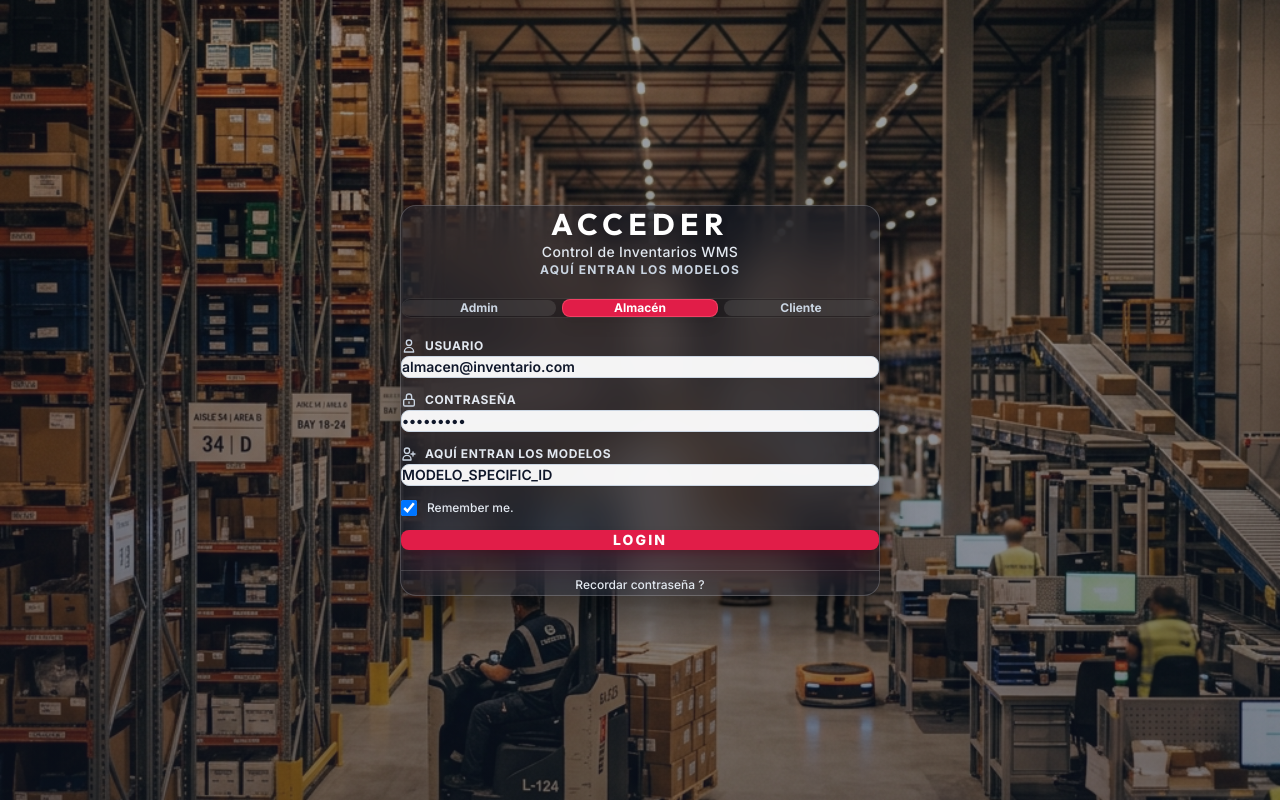
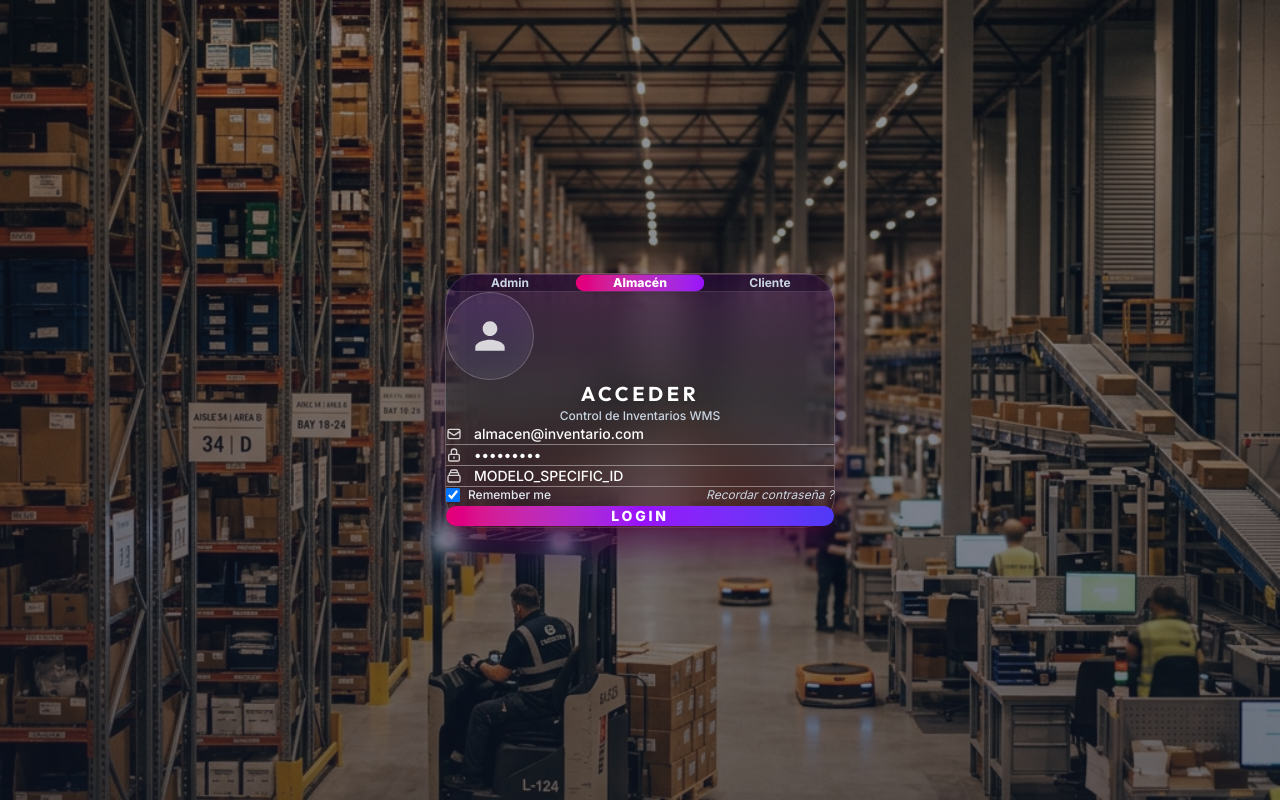
Before and after one commit to BettaLR/Inventario, a React (Vite) app in the folder frontend/: page /login in a window 1280 px wide. Built offline with nearby package versions, Linux system fonts and the light colour scheme.

Commit message:
feat: rediseño minimalista de cristal glassmorphism con avatar e inputs de linea

```diff
--- a/frontend/src/components/auth/LoginForm.jsx
+++ b/frontend/src/components/auth/LoginForm.jsx
@@ -49,37 +49,24 @@
     <div
       className="min-h-screen w-full flex items-center justify-center p-4 sm:p-6 relative bg-cover bg-center bg-no-repeat select-none font-sans"
       style={{
-        backgroundImage: `linear-gradient(to bottom, rgba(15, 23, 42, 0.4), rgba(15, 23, 42, 0.55)), url('/warehouse_bg.png')`,
+        backgroundImage: `linear-gradient(to bottom, rgba(15, 23, 42, 0.45), rgba(15, 23, 42, 0.6)), url('/warehouse_bg.png')`,
       }}
     >
-      {/* Compact High-Fidelity Glassmorphic Card (No min-h, max-w-[480px], fit-content height) */}
-      <div className="relative z-10 w-full max-w-[480px] h-auto bg-slate-900/40 backdrop-blur-xl border border-white/20 rounded-2xl shadow-2xl shadow-black/60 p-6 sm:p-8 text-white flex flex-col gap-y-4 sm:gap-y-5">
+      {/* Minimal Glassmorphic Card (Inspired by reference design) */}
+      <div className="relative z-10 w-full max-w-[390px] bg-gradient-to-b from-purple-950/40 via-slate-900/40 to-pink-950/35 backdrop-blur-xl border border-white/20 rounded-[32px] shadow-2xl shadow-purple-950/60 p-7 sm:p-9 text-white font-sans">
 
-        {/* Header Section */}
-        <div className="text-center">
-          <h1 className="text-2xl sm:text-3xl font-black tracking-[0.18em] uppercase text-white font-heading drop-shadow-md">
-            ACCEDER
-          </h1>
-          <p className="text-slate-200 text-xs sm:text-sm font-medium tracking-wide mt-1">
-            Control de Inventarios WMS
-          </p>
-          <p className="text-[10px] sm:text-xs font-bold text-slate-300 uppercase tracking-widest mt-1">
-            AQUÍ ENTRAN LOS MODELOS
-          </p>
-        </div>
-
-        {/* Tab Bar / Role Switcher */}
-        <div>
-          <div className="flex items-center justify-between gap-1.5 p-1 bg-black/25 rounded-xl border border-white/10">
+        {/* Top Role Selector Capsule */}
+        <div className="mb-6">
+          <div className="flex items-center justify-between gap-1 p-1 bg-black/30 backdrop-blur-md rounded-full border border-white/15">
             {DEMO_ROLES.map((r) => (
               <button
                 key={r.email}
                 type="button"
                 onClick={() => selectRole(r)}
-                className={`flex-1 py-1.5 px-3 rounded-lg text-xs font-bold transition-all duration-200 cursor-pointer text-center ${
+                className={`flex-1 py-1.5 px-3 rounded-full text-xs font-bold transition-all duration-300 cursor-pointer text-center ${
                   formik.values.email === r.email
-                    ? 'bg-[#E11D48] text-white shadow-lg border border-rose-400/50'
-                    : 'bg-white/10 text-slate-300 hover:bg-white/20 hover:text-white'
+                    ? 'bg-gradient-to-r from-pink-600 to-purple-600 text-white shadow-md font-extrabold scale-[1.02]'
+                    : 'text-slate-300 hover:text-white hover:bg-white/10'
                 }`}
               >
                 {r.label}
@@ -88,107 +75,112 @@
           </div>
         </div>
 
-        {/* Form Inputs */}
-        <form onSubmit={formik.handleSubmit} noValidate className="flex flex-col gap-y-3.5 text-left">
-          {/* Usuario / Email */}
-          <div>
-            <label htmlFor="email" className="flex items-center gap-2 text-xs font-bold uppercase tracking-wider text-slate-200 mb-1">
-              <svg className="w-4 h-4 text-slate-300 shrink-0" fill="none" stroke="currentColor" viewBox="0 0 24 24">
-                <path strokeLinecap="round" strokeLinejoin="round" strokeWidth="2" d="M16 7a4 4 0 11-8 0 4 4 0 018 0zM12 14a7 7 0 00-7 7h14a7 7 0 00-7-7z" />
+        {/* Circular Avatar Silhouette Header */}
+        <div className="text-center mb-7">
+          <div className="w-20 h-20 sm:w-22 sm:h-22 rounded-full bg-white/10 border border-white/20 flex items-center justify-center mx-auto mb-3 backdrop-blur-md shadow-inner text-white/80">
+            <svg className="w-10 h-10 sm:w-11 sm:h-11" fill="currentColor" viewBox="0 0 24 24">
+              <path d="M12 12c2.21 0 4-1.79 4-4s-1.79-4-4-4-4 1.79-4 4 1.79 4 4 4zm0 2c-2.67 0-8 1.34-8 4v2h16v-2c0-2.66-5.33-4-8-4z" />
             </svg>
-              <span>USUARIO</span>
-            </label>
+          </div>
+          <h1 className="text-xl font-extrabold tracking-[0.18em] uppercase text-white font-heading drop-shadow-sm">
+            ACCEDER
+          </h1>
+          <p className="text-slate-300 text-xs font-medium mt-0.5">
+            Control de Inventarios WMS
+          </p>
+        </div>
+
+        {/* Form Inputs (Minimal Underline Style) */}
+        <form onSubmit={formik.handleSubmit} noValidate className="space-y-6 text-left">
+          {/* Email / Username */}
+          <div className="relative">
+            <div className="flex items-center gap-3 border-b border-white/40 focus-within:border-pink-400 py-2 transition-colors">
+              <svg className="w-4 h-4 text-white/80 shrink-0" fill="none" stroke="currentColor" viewBox="0 0 24 24">
+                <path strokeLinecap="round" strokeLinejoin="round" strokeWidth="2" d="M3 8l7.89 5.26a2 2 0 002.22 0L21 8M5 19h14a2 2 0 002-2V7a2 2 0 00-2-2H5a2 2 0 00-2 2v10a2 2 0 002 2z" />
+              </svg>
               <input
                 id="email"
                 type="email"
                 autoComplete="email"
-              className={`w-full px-3.5 py-2.5 bg-white/95 text-slate-900 rounded-lg text-sm font-semibold outline-none transition-all placeholder-slate-400 focus:ring-2 focus:ring-[#E11D48] shadow-xs ${
-                formik.touched.email && formik.errors.email ? 'border-2 border-rose-500' : 'border border-slate-300'
-              }`}
-              placeholder="admin@inventario.com"
+                className="w-full bg-transparent text-white placeholder-slate-300 text-sm font-medium outline-none border-none focus:ring-0 p-0"
+                placeholder="USUARIO / EMAIL"
                 {...formik.getFieldProps('email')}
               />
+            </div>
             {formik.touched.email && formik.errors.email && (
               <p className="text-rose-300 text-xs mt-1 font-medium">{formik.errors.email}</p>
             )}
           </div>
 
           {/* Password */}
-          <div>
-            <label htmlFor="password" className="flex items-center gap-2 text-xs font-bold uppercase tracking-wider text-slate-200 mb-1">
-              <svg className="w-4 h-4 text-slate-300 shrink-0" fill="none" stroke="currentColor" viewBox="0 0 24 24">
+          <div className="relative">
+            <div className="flex items-center gap-3 border-b border-white/40 focus-within:border-pink-400 py-2 transition-colors">
+              <svg className="w-4 h-4 text-white/80 shrink-0" fill="none" stroke="currentColor" viewBox="0 0 24 24">
                 <path strokeLinecap="round" strokeLinejoin="round" strokeWidth="2" d="M12 15v2m-6 4h12a2 2 0 002-2v-6a2 2 0 00-2-2H6a2 2 0 00-2 2v6a2 2 0 002 2zm10-10V7a4 4 0 00-8 0v4h8z" />
               </svg>
-              <span>CONTRASEÑA</span>
-            </label>
               <input
                 id="password"
                 type="password"
                 autoComplete="current-password"
-              className={`w-full px-3.5 py-2.5 bg-white/95 text-slate-900 rounded-lg text-sm font-semibold outline-none transition-all placeholder-slate-400 focus:ring-2 focus:ring-[#E11D48] shadow-xs ${
-                formik.touched.password && formik.errors.password ? 'border-2 border-rose-500' : 'border border-slate-300'
-              }`}
-              placeholder="••••••••"
+                className="w-full bg-transparent text-white placeholder-slate-300 text-sm font-medium outline-none border-none focus:ring-0 p-0"
+                placeholder="CONTRASEÑA"
                 {...formik.getFieldProps('password')}
               />
+            </div>
             {formik.touched.password && formik.errors.password && (
               <p className="text-rose-300 text-xs mt-1 font-medium">{formik.errors.password}</p>
             )}
           </div>
 
           {/* Modelo Específico */}
-          <div>
-            <label htmlFor="modelo" className="flex items-center gap-2 text-xs font-bold uppercase tracking-wider text-slate-200 mb-1">
-              <svg className="w-4 h-4 text-slate-300 shrink-0" fill="none" stroke="currentColor" viewBox="0 0 24 24">
-                <path strokeLinecap="round" strokeLinejoin="round" strokeWidth="2" d="M18 9v3m0 0v3m0-3h3m-3 0h-3m-2-5a4 4 0 11-8 0 4 4 0 018 0zM3 20a6 6 0 0112 0v1H3v-1z" />
+          <div className="relative">
+            <div className="flex items-center gap-3 border-b border-white/40 focus-within:border-pink-400 py-2 transition-colors">
+              <svg className="w-4 h-4 text-white/80 shrink-0" fill="none" stroke="currentColor" viewBox="0 0 24 24">
+                <path strokeLinecap="round" strokeLinejoin="round" strokeWidth="2" d="M19 11H5m14 0a2 2 0 012 2v6a2 2 0 01-2 2H5a2 2 0 01-2-2v-6a2 2 0 012-2m14 0V9a2 2 0 00-2-2M5 11V9a2 2 0 012-2m0 0V5a2 2 0 012-2h6a2 2 0 012 2v2M7 7h10" />
               </svg>
-              <span>AQUÍ ENTRAN LOS MODELOS</span>
-            </label>
               <input
                 id="modelo"
                 type="text"
-              className="w-full px-3.5 py-2.5 bg-white/95 text-slate-900 rounded-lg text-sm font-semibold outline-none transition-all placeholder-slate-400 focus:ring-2 focus:ring-[#E11D48] shadow-xs border border-slate-300"
-              placeholder="MODELO_SPECIFIC_ID"
+                className="w-full bg-transparent text-white placeholder-slate-300 text-sm font-medium outline-none border-none focus:ring-0 p-0"
+                placeholder="MODELO ESPECÍFICO"
                 {...formik.getFieldProps('modelo')}
               />
             </div>
+          </div>
 
-          {/* Remember Me */}
-          <div className="flex items-center text-xs text-slate-200 pt-0.5">
-            <label className="flex items-center gap-2.5 cursor-pointer select-none">
+          {/* Same-row Checkbox & Forgot Password Link */}
+          <div className="flex items-center justify-between text-xs text-slate-200 pt-1">
+            <label className="flex items-center gap-2 cursor-pointer select-none">
               <input
                 type="checkbox"
                 checked={rememberMe}
                 onChange={(e) => setRememberMe(e.target.checked)}
-                className="w-4 h-4 rounded border-slate-500 bg-slate-800 text-[#E11D48] focus:ring-[#E11D48] cursor-pointer"
+                className="w-3.5 h-3.5 rounded border-white/40 bg-black/30 text-pink-500 focus:ring-pink-500 cursor-pointer"
               />
-              <span className="font-medium text-slate-200">Remember me.</span>
+              <span className="font-medium text-slate-200">Remember me</span>
             </label>
+
+            <span className="text-slate-300 hover:text-white transition-colors cursor-pointer italic text-xs">
+              Recordar contraseña ?
+            </span>
           </div>
 
           {/* Server Error Alert */}
           {errorServidor && (
-            <div className="p-2.5 bg-rose-500/30 border border-rose-500/60 rounded-lg text-rose-100 text-xs font-semibold text-center">
+            <div className="p-2.5 bg-rose-500/30 border border-rose-500/60 rounded-xl text-rose-100 text-xs font-semibold text-center">
               {errorServidor}
             </div>
           )}
 
-          {/* Submit Button */}
+          {/* Pill Gradient LOGIN Button */}
           <button
             type="submit"
             disabled={formik.isSubmitting}
-            className="w-full bg-[#E11D48] hover:bg-[#BE123C] text-white font-extrabold py-3 px-4 rounded-lg uppercase tracking-[0.15em] text-sm shadow-xl shadow-rose-950/60 transition-all duration-200 cursor-pointer active:scale-[0.99] disabled:opacity-50 mt-1"
+            className="w-full bg-gradient-to-r from-pink-600 via-purple-600 to-indigo-600 hover:from-pink-500 hover:to-indigo-500 text-white font-extrabold py-3.5 px-6 rounded-full uppercase tracking-[0.2em] text-sm shadow-xl shadow-pink-950/60 transition-all duration-300 cursor-pointer active:scale-[0.98] disabled:opacity-50 mt-4"
           >
             {formik.isSubmitting ? 'INGRESANDO...' : 'LOGIN'}
           </button>
         </form>
-
-        {/* Footer Link */}
-        <div className="text-center pt-2 border-t border-white/15">
-          <span className="text-xs text-slate-200 hover:text-white transition-colors cursor-pointer font-medium">
-            Recordar contraseña ?
-          </span>
-        </div>
       </div>
     </div>
   );
```
Lines whose indentation alone changed are shown as unchanged.
